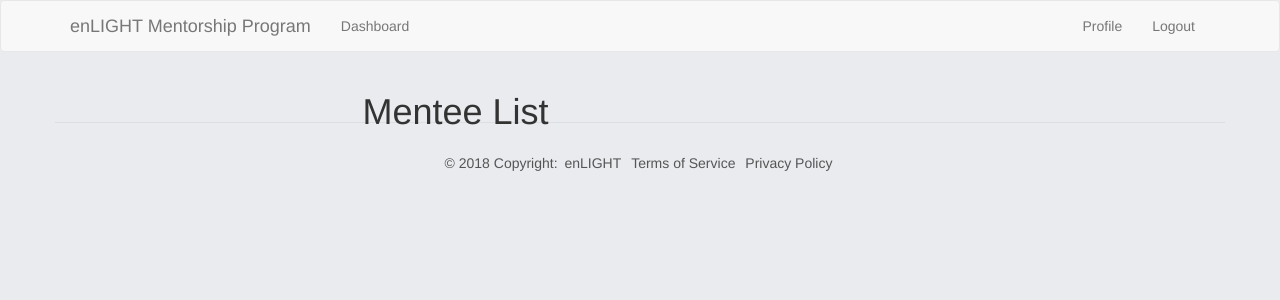
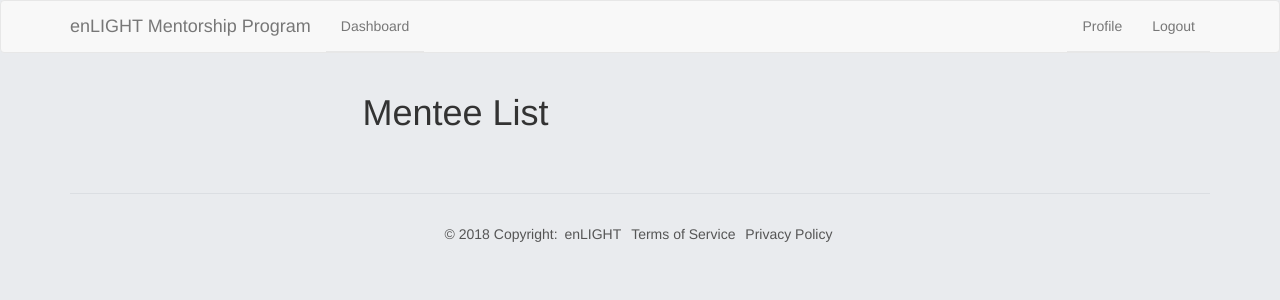
Before and after one commit to mattpodolak/enLIGHT-Mentorship-Program, a Flask app: page /mentee_list in a window 1280 px wide. Shown: the top 300 px of the page. Run offline with Flask 2, Linux system fonts and the light colour scheme; the visitor is signed in with stand-in values (Sample User, id 1); data comes from the database, SQL or seed files in the repository; data that the repository does not hold is empty; some libraries are stand-ins or nearby versions.

Commit message:
rudimentary navbar style changes

```diff
--- a/app/static/css/styles.css
+++ b/app/static/css/styles.css
@@ -50,6 +50,12 @@
 }
 
 .user-border{
+    padding: 25px;
+    border: 1px solid #dddfe2;
+    background-color: #ffffff;
+}
+
+.reset-border{
     padding: 25px;
     border: 1px solid #dddfe2;
     background-color: #ffffff;
@@ -117,3 +123,10 @@ a:hover {
     margin-top: 5px;
     margin-bottom: 5px;
 }
+
+.nav-link{
+    border-bottom: 1px solid #e7e7e7;
+}
+.nav-link:hover{
+    border-bottom: 1px solid #3c3;
+}
--- a/app/templates/base.html
+++ b/app/templates/base.html
@@ -28,18 +28,18 @@
             <div class="collapse navbar-collapse" id="bs-example-navbar-collapse-1">
                 <ul class="nav navbar-nav">
                     {% if current_user.is_anonymous %}
-                    <li><a href="{{ url_for('index') }}">Home</a></li>
-                    <li><a href="{{ url_for('application') }}">Apply Now</a></li>
+                    <li><a class="nav-link" href="{{ url_for('index') }}">Home</a></li>
+                    <li><a class="nav-link" href="{{ url_for('application') }}">Apply Now</a></li>
                     {% else %}
-                    <li><a href="{{ url_for('dashboard') }}">Dashboard</a></li>
+                    <li><a class="nav-link" href="{{ url_for('dashboard') }}">Dashboard</a></li>
                     {% endif %}
                 </ul>
                 <ul class="nav navbar-nav navbar-right">
                     {% if current_user.is_anonymous %}
-                    <li><a href="{{ url_for('login') }}">Login</a></li>
+                    <li><a class="nav-link" href="{{ url_for('login') }}">Login</a></li>
                     {% else %}
-                    <li><a href="{{ url_for('user', userId=current_user.email_hash) }}">Profile</a></li>
-                    <li><a href="{{ url_for('logout') }}">Logout</a></li>
+                    <li><a class="nav-link" href="{{ url_for('user', userId=current_user.email_hash) }}">Profile</a></li>
+                    <li><a class="nav-link" href="{{ url_for('logout') }}">Logout</a></li>
                     {% endif %}
                 </ul>
             </div>
--- a/app/templates/menteelist.html
+++ b/app/templates/menteelist.html
@@ -7,8 +7,8 @@
         {% for mentee in mentees %}
             {% if current_user.is_admin() %}
                 <div class="list-border">
-                    <a href="{{ url_for('add_mentor', menteeId=mentee.id) }}">Assign/Change Mentor</a>
-                    <a href="{{ url_for('user', userId=mentee.email_hash) }}">
+                    <a class="a-profile" href="{{ url_for('add_mentor', menteeId=mentee.id) }}">Assign/Change Mentor</a>
+                    <a class="a-profile" href="{{ url_for('user', userId=mentee.email_hash) }}">
                         <li><b>Company:</b> {{mentee.company}}</li>
                         <li><b>Mentor Preferences:</b> {{mentee.mentor1}}, {{mentee.mentor2}}, {{mentee.mentor3}}</li>
                         {% if mentee.mentor %}
@@ -35,4 +35,5 @@
         {% endfor %}
     {% endif %}
 </div>
+</div>
 {% endblock %}
--- a/app/templates/mentorlist.html
+++ b/app/templates/mentorlist.html
@@ -34,4 +34,5 @@
             {% endfor %}
         {% endif %}
     </div>
+    </div>
 {% endblock %}
```
